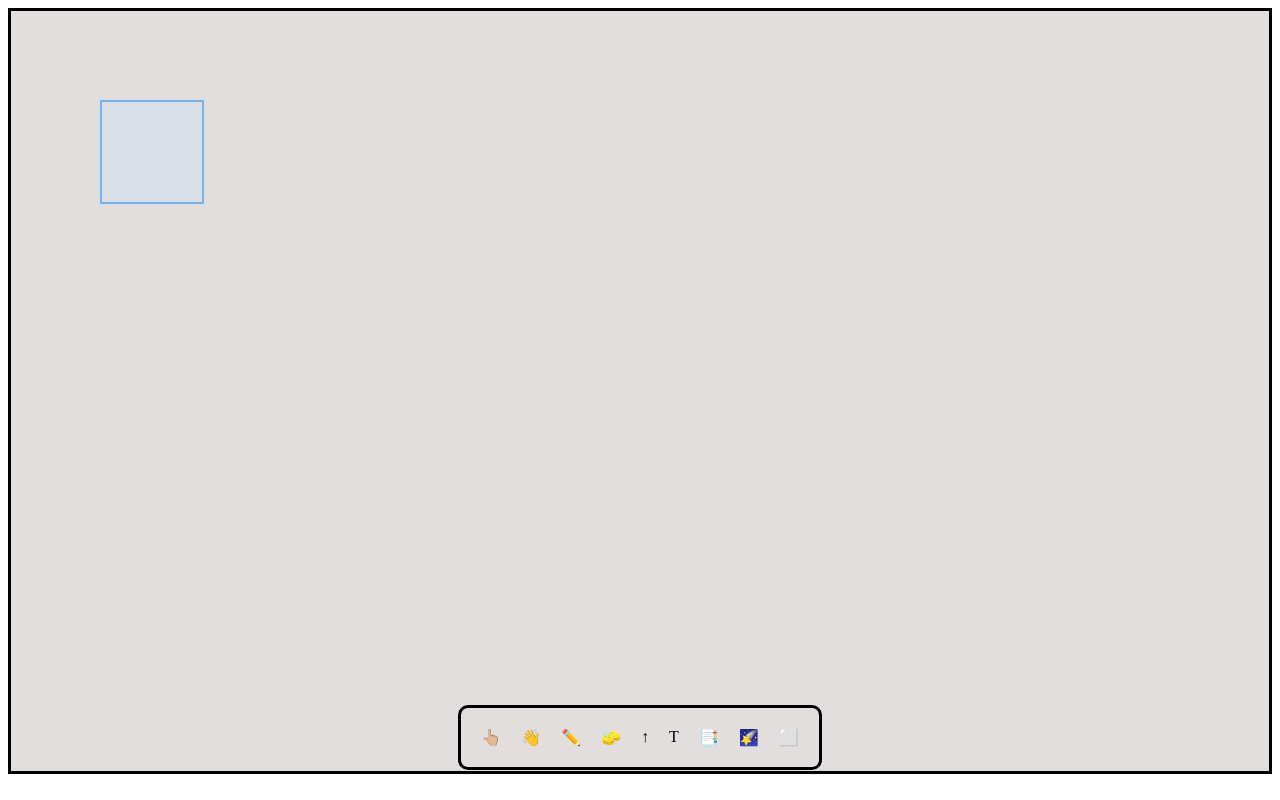
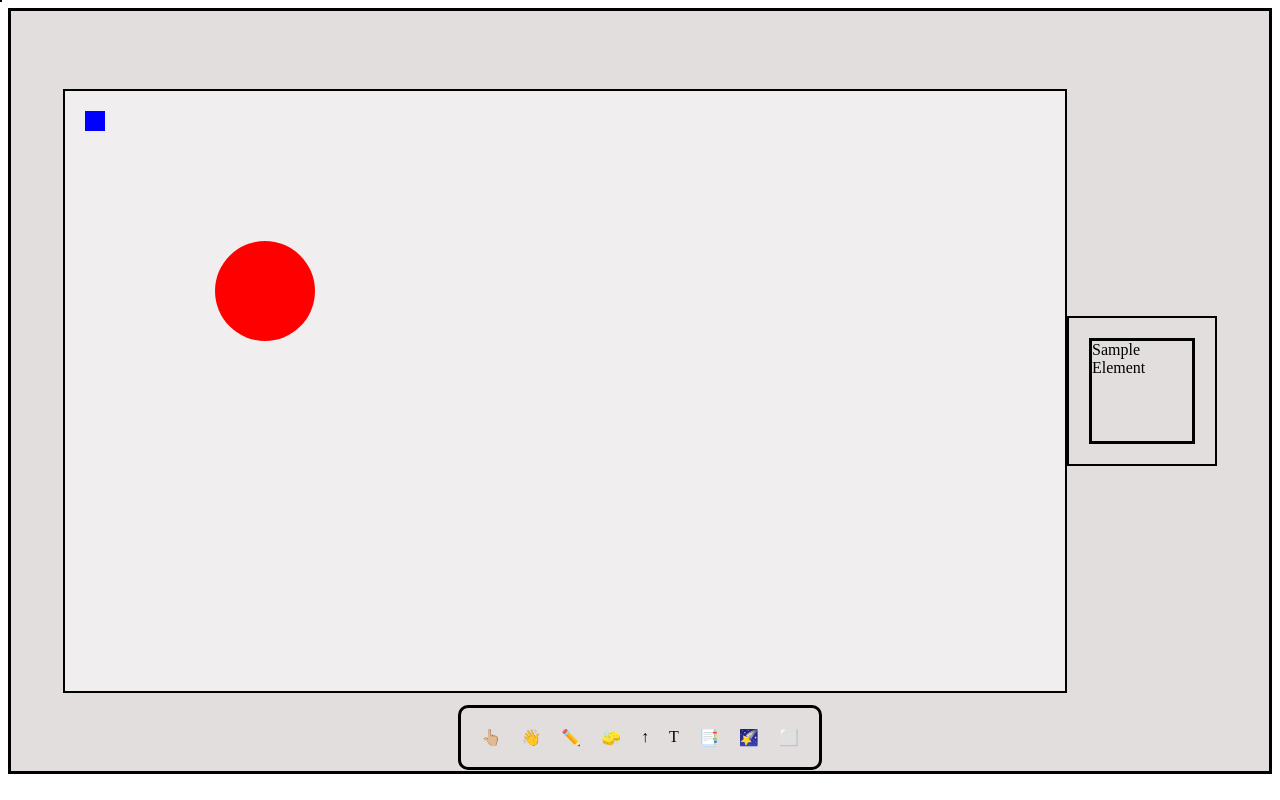
Before and after one commit to RenceCLM/react-whiteboard, a React (Vite) app: page / in a window 1280 px wide. Built offline with nearby package versions, Linux system fonts and the light colour scheme.

Commit message:
replaced whiteboard-div with whiteboard-canvas

```diff
--- a/src/App.css
+++ b/src/App.css
@@ -32,6 +32,7 @@
     border-style: solid;
     height: 100px;
     width: 100px;
+
 }
 
 #selection-box {
@@ -46,3 +47,23 @@
     border-color: rgb(116, 180, 240);
     background-color: rgba(188, 223, 255, 0.267);
 }
+
+#whiteboard-canvas {
+    background-color: rgba(255, 255, 255, 0.479);
+    border-style: solid;
+    border-width: 2px;
+    /*
+    background-color: rgba(255, 255, 255, 0.479);
+    border-style: solid;
+    border-width: 2px;
+    border-color: rgb(0, 0, 0); */
+}
+
+#whiteboard-div {
+    display: flex;
+    justify-content: center;
+    align-items: center;
+    border-style: solid;
+    border-width: 2px;
+    padding: 20px;
+}
--- a/src/App.jsx
+++ b/src/App.jsx
@@ -1,155 +1,158 @@
 import "./App.css";
-import { useRef, useState } from "react";
+import { useRef, useState, useEffect } from "react";
 
 function App() {
-  const whiteboardRef = useRef(null);
-  const [transform, setTransform] = useState({ scale: 1, x: 0, y: 0 });
-  const isDragging = useRef(false);
-  const lastPosition = useRef({ x: 0, y: 0 });
+  const canvasRef = useRef(null);
+  const divRef = useRef(null);
 
-  const [selectionBox, setSelectionBox] = useState({left: 100, top: 100, width: 100, height: 100});
-  const isSelecting = useRef(false);
+  const [isPanning, setIsPanning] = useState(false);
+  const [lastMousePos, setLastMousePos] = useState({ x: 0, y: 0 });
+  const [panOffset, setPanOffset] = useState({ x: 0, y: 0 });
+  const [scale, setScale] = useState(1);
+
+  const [selectionBox, setSelectionBox] = useState({
+    left: 0,
+    top: 0,
+    width: 0,
+    height: 0,
+  });
+  const [isSelecting, setIsSelecting] = useState(false);
   const [selectedElements, setSelectedElements] = useState([]);
 
   const [tool, setTool] = useState("select");
-
   const minimumScale = 0.01;
   const maximumScale = 3;
 
-  const toolsArr = [
-    { displayName: "Select - V", toolName: "select", icon: "👆🏼" },
-    { displayName: "Hand - H", toolName: "hand", icon: "👋" },
-    { displayName: "Draw - D", toolName: "draw", icon: "✏️" },
-    { displayName: "Eraser - E", toolName: "eraser", icon: "🧽" },
-    { displayName: "Arrow - A", toolName: "arrow", icon: "↑" },
-    { displayName: "Text - T", toolName: "text", icon: "T" },
-    { displayName: "Note - N", toolName: "note", icon: "📑" },
-    { displayName: "Asset - U", toolName: "asset", icon: "🌠" },
-    { displayName: "Rectangle - R", toolName: "rectangle", icon: "⬜️" }
-  ];
+  useEffect(() => {
+    const canvas = canvasRef.current;
+    if (!canvas) return;
+    const ctx = canvas.getContext("2d");
+
+    ctx.clearRect(0, 0, canvas.width, canvas.height);
+    ctx.save();
+    ctx.translate(panOffset.x, panOffset.y);
+    ctx.scale(scale, scale);
+
+    // Draw elements
+    ctx.fillStyle = "blue";
+    ctx.fillRect(20, 20, 20, 20);
+    ctx.beginPath();
+    ctx.arc(200, 200, 50, 0, Math.PI * 2);
+    ctx.fillStyle = "red";
+    ctx.fill();
+
+    ctx.restore();
+  }, [panOffset, scale]);
+
 
   const handleMouseDown = (e) => {
-    lastPosition.current = { x: e.clientX, y: e.clientY };
-
-    if (tool === "hand") { isDragging.current = true; }
-    else if (tool === "select") { isSelecting.current = true;
-      setSelectionBox({left: e.clientX, top: e.clientY, width: 0, height: 0}); }
+    setLastMousePos({ x: e.clientX, y: e.clientY });
+    if (tool === "hand") {
+      setIsPanning(true);
+    } else if (tool === "select") {
+      setIsSelecting(true);
+      setSelectionBox({ left: e.clientX, top: e.clientY, width: 0, height: 0 });
       setSelectedElements([]);
-      selectedElements.forEach((el) => {
-        el.classList.remove("selected");
-      }
-    );
+      selectedElements.forEach((el) => el.classList.remove("selected"));
+    }
   };
 
   const handleMouseMove = (e) => {
-    if (isDragging.current) {
-      const dx = e.clientX - lastPosition.current.x;
-      const dy = e.clientY - lastPosition.current.y;
-      setTransform((prev) => ({ ...prev, x: prev.x + dx, y: prev.y + dy }));
-      lastPosition.current = { x: e.clientX, y: e.clientY };
-    } else if (isSelecting.current) {
-      const clientX = e.clientX;
-      const clientY = e.clientY;
-      const width = Math.abs(clientX - lastPosition.current.x);
-      const height = Math.abs(clientY - lastPosition.current.y);
-      const left = Math.min(clientX, lastPosition.current.x);
-      const top = Math.min(clientY, lastPosition.current.y);
+    if (isPanning) {
+      const dx = e.clientX - lastMousePos.x;
+      const dy = e.clientY - lastMousePos.y;
+      setPanOffset((prev) => ({ x: prev.x + dx, y: prev.y + dy }));
+      setLastMousePos({ x: e.clientX, y: e.clientY });
+    } else if (isSelecting) {
+      const left = Math.min(e.clientX, lastMousePos.x);
+      const top = Math.min(e.clientY, lastMousePos.y);
+      const width = Math.abs(e.clientX - lastMousePos.x);
+      const height = Math.abs(e.clientY - lastMousePos.y);
       setSelectionBox({ left, top, width, height });
-
-      const selectedElements = findOverlappingElements(selectionBox, whiteboardRef.current);
-      selectedElements.forEach((el) => {
-        setSelectedElements((prev) => [...prev, el]);
-        el.classList.add("selected");
-      });
+      const elements = findOverlappingElements({ left, top, width, height }, divRef.current);
+      setSelectedElements(elements);
+      elements.forEach((el) => el.classList.add("selected"));
     }
   };
 
   const handleMouseUp = () => {
-    if (isDragging.current) {isDragging.current = false}
-    else if (isSelecting.current) {isSelecting.current = false;
-      setSelectionBox({left: 0, top: 0, width: 0, height: 0});
-    }
+    setIsPanning(false);
+    setIsSelecting(false);
+    setSelectionBox({ left: 0, top: 0, width: 0, height: 0 });
   };
 
   const handleWheel = (e) => {
     e.preventDefault();
-    console.log(e.deltaY)
-    const scaleAmount = e.deltaY * -0.01;
-    setTransform((prev) => {
-      const newScale = Math.min(Math.max(prev.scale + scaleAmount, minimumScale), maximumScale);
-      return { ...prev, scale: newScale };
-    });
-  };
+    setScale((prev) => Math.max(Math.min(prev - e.deltaY * 0.01, maximumScale), minimumScale));
+};
 
   const handleToolChange = (e, tool) => {
     e.preventDefault();
     setTool(tool);
-    console.log(tool)
-  }
+  };
 
-  const findOverlappingElements = (selectionBox, parentElement=whiteboardRef.current, filterFn = () => true) => {
-    const selected = []
-    const children = Array.from(parentElement.children);
-
-    children.forEach((el) => {
-      if (!filterFn(el)) return;
-
+  const findOverlappingElements = (selectionBox, parentElement) => {
+    if (!parentElement) return [];
+    return Array.from(parentElement.children).filter((el) => {
       const rect = el.getBoundingClientRect();
-
-      if (
+      return (
         rect.right > selectionBox.left &&
         rect.left < selectionBox.left + selectionBox.width &&
         rect.bottom > selectionBox.top &&
         rect.top < selectionBox.top + selectionBox.height
-      ) {
-        selected.push(el);
-      }
-    })
-    return selected;
-  }
+      );
+    });
+  };
 
   return (
-    <div
-      id="main-div"
-      onMouseDown={handleMouseDown}
-      onMouseMove={handleMouseMove}
-      onMouseUp={handleMouseUp}
-      onMouseLeave={handleMouseUp}
-      onWheel={handleWheel} // onWheel for now because there is no onPinch event
-    >
+    <div id="main-div">
       <canvas
-        ref={whiteboardRef}
-        className="whiteboard-div"
+        ref={canvasRef}
+        id="whiteboard-canvas"
         style={{
-          transform: `translate(${transform.x}px, ${transform.y}px) scale(${transform.scale})`,
-          transformOrigin: "0 0",
+          cursor: isPanning ? "grabbing" : "default"
         }}
-      >
+        width={1000}
+        height={600}
+        onMouseDown={handleMouseDown}
+        onMouseMove={handleMouseMove}
+        onMouseUp={handleMouseUp}
+        onWheel={handleWheel}
+      />
+      <div ref={divRef} id="whiteboard-div">
         <div className="whiteboard-element">Sample Element</div>
-      </canvas>
+      </div>
       <div
-      id="selection-box"
-      style={{
-        top: `${selectionBox.top}px`,
-        left: `${selectionBox.left}px`,
-        width: `${selectionBox.width}px`,
-        height: `${selectionBox.height}px`,
-        }}>
-      </div>
+        id="selection-box"
+        style={{
+          position: "absolute",
+          border: "1px dashed black",
+          backgroundColor: "rgba(0, 0, 255, 0.1)",
+          top: `${selectionBox.top}px`,
+          left: `${selectionBox.left}px`,
+          width: `${selectionBox.width}px`,
+          height: `${selectionBox.height}px`,
+          pointerEvents: "none",
+        }}
+      ></div>
       <div id="tools-div">
-        {toolsArr.map((item) => (
-          <div
-            key={item.name}
-            className="toolbox-item"
-            onClick={(e)=>{handleToolChange(e, item.toolName)}}
-          >
-              {item.icon}
+        {[
+          { displayName: "Select - V", toolName: "select", icon: "👆🏼" },
+          { displayName: "Hand - H", toolName: "hand", icon: "👋" },
+          { displayName: "Draw - D", toolName: "draw", icon: "✏️" },
+          { displayName: "Eraser - E", toolName: "eraser", icon: "🧽" },
+          { displayName: "Arrow - A", toolName: "arrow", icon: "↑" },
+          { displayName: "Text - T", toolName: "text", icon: "T" },
+          { displayName: "Note - N", toolName: "note", icon: "📑" },
+          { displayName: "Asset - U", toolName: "asset", icon: "🌠" },
+          { displayName: "Rectangle - R", toolName: "rectangle", icon: "⬜️" },
+        ].map((item) => (
+          <div key={item.toolName} className="toolbox-item" onClick={(e) => handleToolChange(e, item.toolName)}>
+            {item.icon}
           </div>
-          ))}
+        ))}
       </div>
     </div>
-
-
   );
 }
 
```
